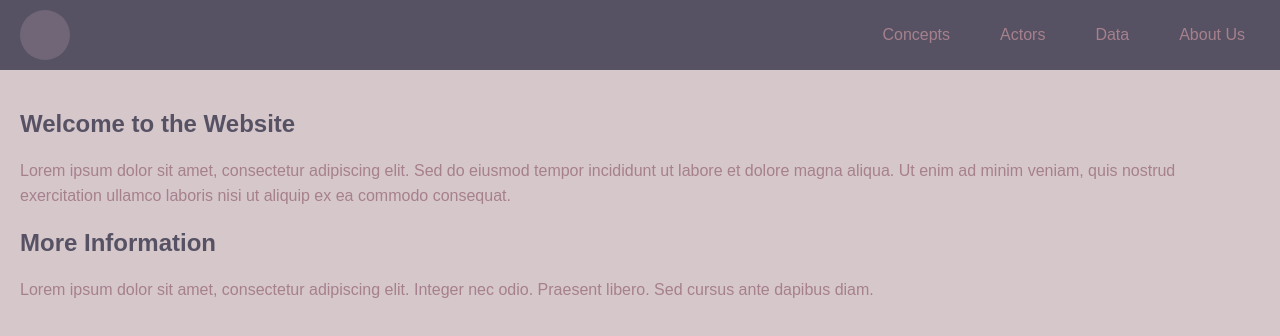
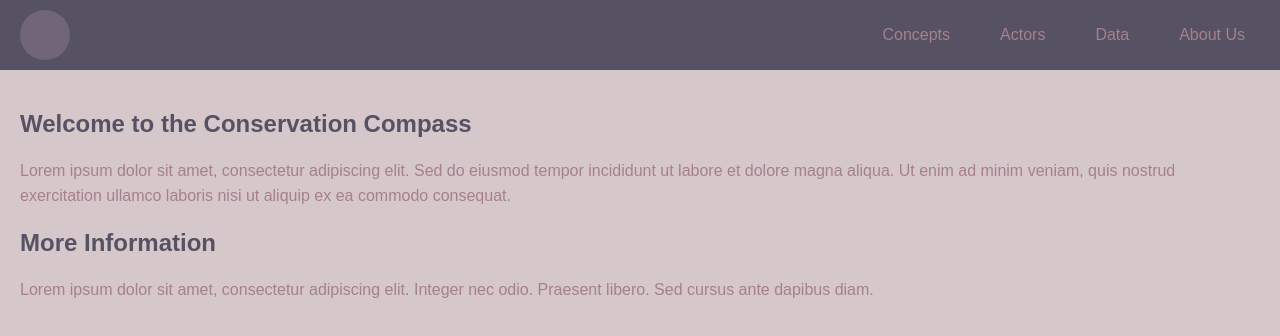
Before and after one commit to theconservationcompass/education, a plain HTML site: page index.html in a window 1280 px wide. Drawn offline with Linux system fonts and the light colour scheme.

Commit message:
Edit welcome note

```diff
--- a/index.html
+++ b/index.html
@@ -21,7 +21,7 @@
 
     <main>
         <section>
-            <h1>Welcome to the Website</h1>
+            <h1>Welcome to the Conservation Compass</h1>
             <p>Lorem ipsum dolor sit amet, consectetur adipiscing elit. Sed do eiusmod tempor incididunt ut labore et dolore magna aliqua. Ut enim ad minim veniam, quis nostrud exercitation ullamco laboris nisi ut aliquip ex ea commodo consequat.</p>
         </section>
         <section>
```
